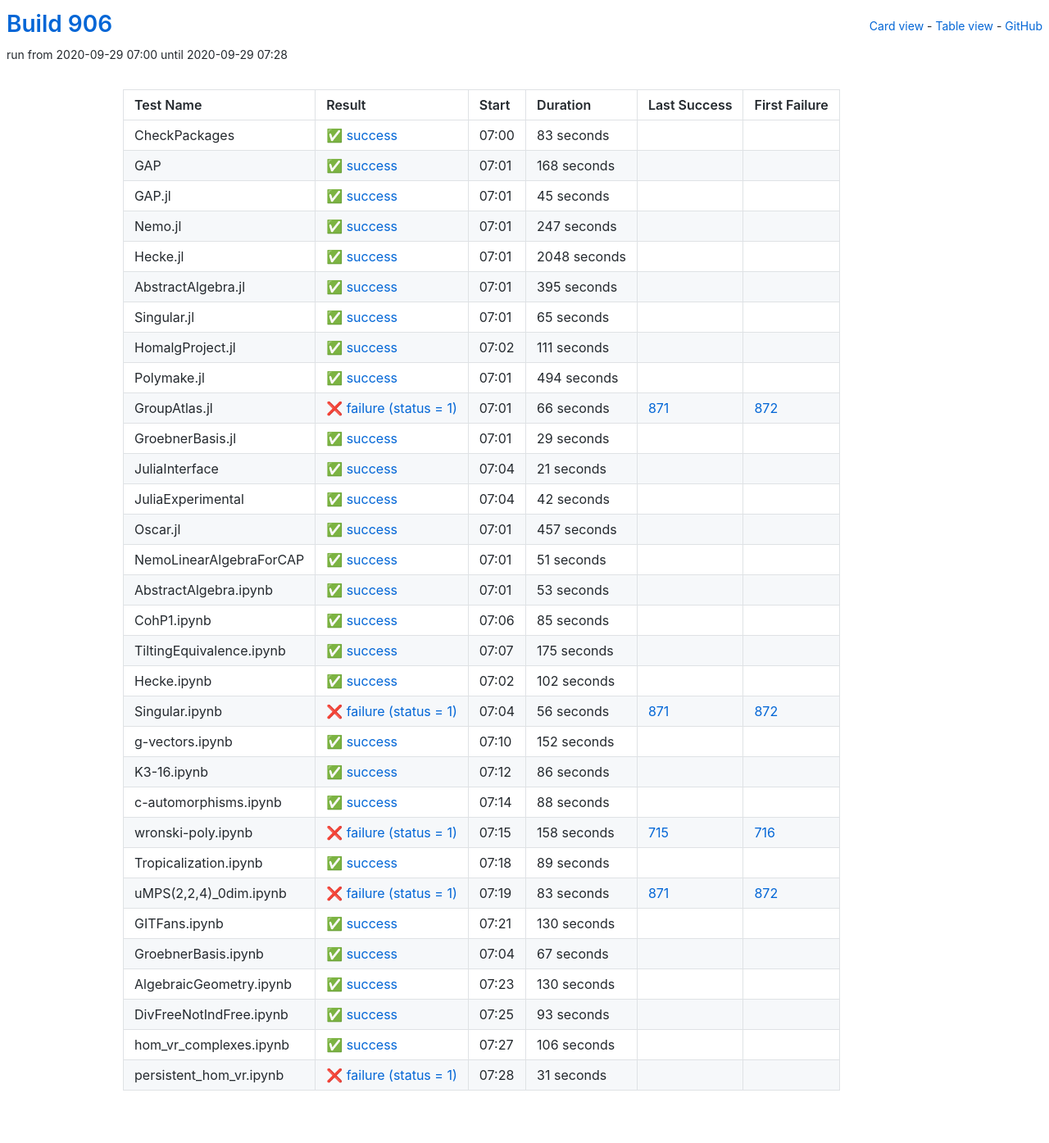
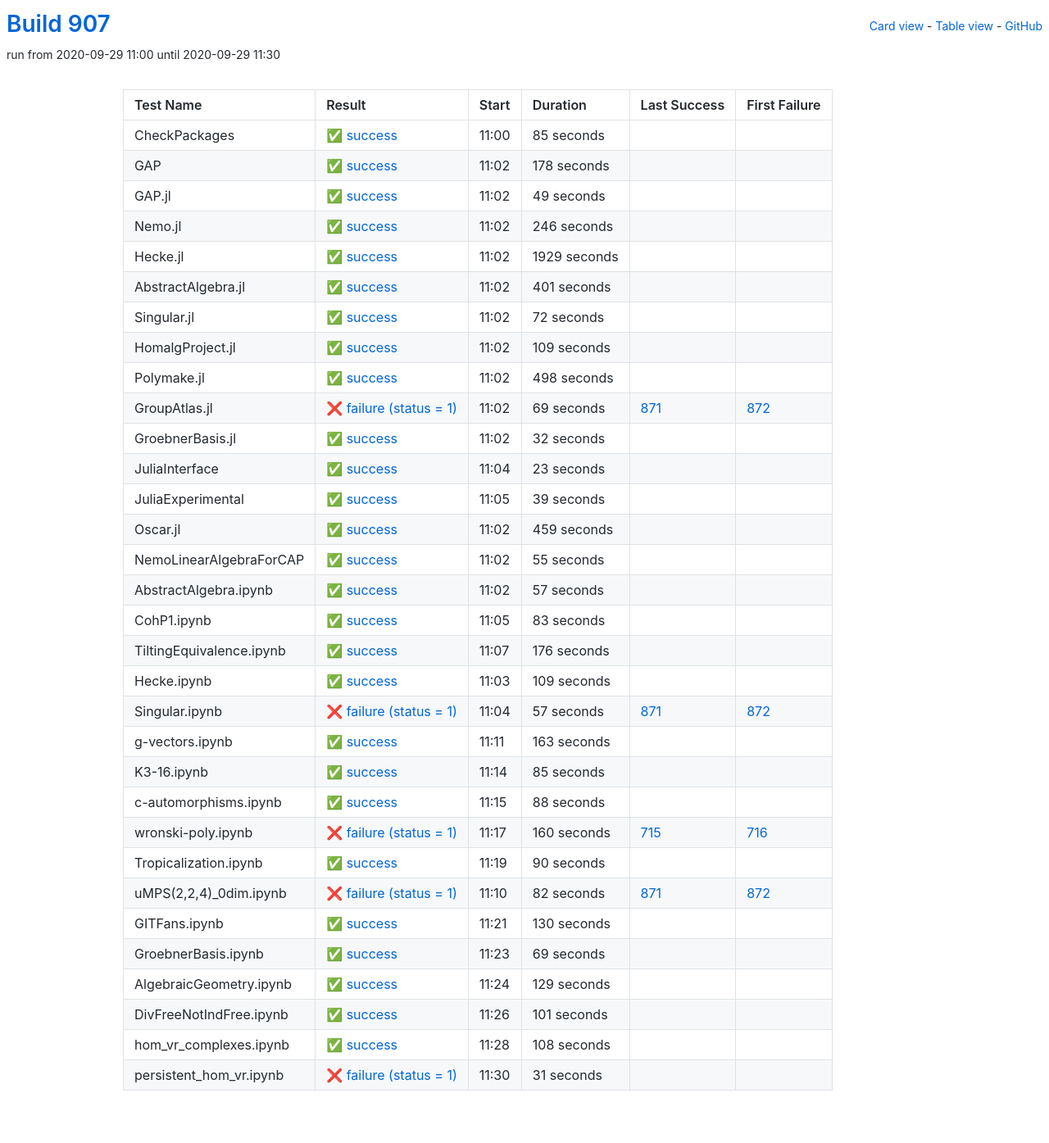
Before and after one commit to oscar-system/oscar-ci-status-stable, a Jekyll site: the page built from table.html, in a window 1280 px wide. Shown: the whole page at 82% size. Built offline with Jekyll 4.4.1, drawn with Linux system fonts in a browser that asks for light colours.

Commit message:
Build #907

```diff
--- a/_data/ci.yml
+++ b/_data/ci.yml
@@ -1,6 +1,6 @@
 ---
-build: 906
-build_url: https://oscarci.mathematik.uni-kl.de/job/oscar-stable/906/
+build: 907
+build_url: https://oscarci.mathematik.uni-kl.de/job/oscar-stable/907/
 job: oscar-stable
 organization: oscar-system
 repo: oscar-ci-status-stable
@@ -8,8 +8,200 @@ repourl: https://github.com/oscar-system/oscar-ci-status-stable
 tests:
 - name: CheckPackages
   id: checkpackages
-  log: https://oscarci.mathematik.uni-kl.de/job/oscar-stable/906/artifact/logs/build-906/CheckPackages.log
-  start: 2020-09-29 07:00
+  log: https://oscarci.mathematik.uni-kl.de/job/oscar-stable/907/artifact/logs/build-907/CheckPackages.log
+  start: 2020-09-29 11:00
+  success: true
+  exitcode: 0
+  status: success
+  duration: 85
+  last_success: false
+  last_success_url:
+  first_failure: false
+  first_failure_url:
+- name: GAP
+  id: gap
+  log: https://oscarci.mathematik.uni-kl.de/job/oscar-stable/907/artifact/logs/build-907/GAP.log
+  start: 2020-09-29 11:02
+  success: true
+  exitcode: 0
+  status: success
+  duration: 178
+  last_success: false
+  last_success_url:
+  first_failure: false
+  first_failure_url:
+- name: GAP.jl
+  id: gap-jl
+  log: https://oscarci.mathematik.uni-kl.de/job/oscar-stable/907/artifact/logs/build-907/GAP.jl.log
+  start: 2020-09-29 11:02
+  success: true
+  exitcode: 0
+  status: success
+  duration: 49
+  last_success: false
+  last_success_url:
+  first_failure: false
+  first_failure_url:
+- name: Nemo.jl
+  id: nemo-jl
+  log: https://oscarci.mathematik.uni-kl.de/job/oscar-stable/907/artifact/logs/build-907/Nemo.jl.log
+  start: 2020-09-29 11:02
+  success: true
+  exitcode: 0
+  status: success
+  duration: 246
+  last_success: false
+  last_success_url:
+  first_failure: false
+  first_failure_url:
+- name: Hecke.jl
+  id: hecke-jl
+  log: https://oscarci.mathematik.uni-kl.de/job/oscar-stable/907/artifact/logs/build-907/Hecke.jl.log
+  start: 2020-09-29 11:02
+  success: true
+  exitcode: 0
+  status: success
+  duration: 1929
+  last_success: false
+  last_success_url:
+  first_failure: false
+  first_failure_url:
+- name: AbstractAlgebra.jl
+  id: abstractalgebra-jl
+  log: https://oscarci.mathematik.uni-kl.de/job/oscar-stable/907/artifact/logs/build-907/AbstractAlgebra.jl.log
+  start: 2020-09-29 11:02
+  success: true
+  exitcode: 0
+  status: success
+  duration: 401
+  last_success: false
+  last_success_url:
+  first_failure: false
+  first_failure_url:
+- name: Singular.jl
+  id: singular-jl
+  log: https://oscarci.mathematik.uni-kl.de/job/oscar-stable/907/artifact/logs/build-907/Singular.jl.log
+  start: 2020-09-29 11:02
+  success: true
+  exitcode: 0
+  status: success
+  duration: 72
+  last_success: false
+  last_success_url:
+  first_failure: false
+  first_failure_url:
+- name: HomalgProject.jl
+  id: homalgproject-jl
+  log: https://oscarci.mathematik.uni-kl.de/job/oscar-stable/907/artifact/logs/build-907/HomalgProject.jl.log
+  start: 2020-09-29 11:02
+  success: true
+  exitcode: 0
+  status: success
+  duration: 109
+  last_success: false
+  last_success_url:
+  first_failure: false
+  first_failure_url:
+- name: Polymake.jl
+  id: polymake-jl
+  log: https://oscarci.mathematik.uni-kl.de/job/oscar-stable/907/artifact/logs/build-907/Polymake.jl.log
+  start: 2020-09-29 11:02
+  success: true
+  exitcode: 0
+  status: success
+  duration: 498
+  last_success: false
+  last_success_url:
+  first_failure: false
+  first_failure_url:
+- name: GroupAtlas.jl
+  id: groupatlas-jl
+  log: https://oscarci.mathematik.uni-kl.de/job/oscar-stable/907/artifact/logs/build-907/GroupAtlas.jl.log
+  start: 2020-09-29 11:02
+  success: false
+  exitcode: 1
+  status: failure
+  duration: 69
+  last_success: 871
+  last_success_url: https://oscarci.mathematik.uni-kl.de/job/oscar-stable/871/
+  first_failure: 872
+  first_failure_url: https://oscarci.mathematik.uni-kl.de/job/oscar-stable/872/
+- name: GroebnerBasis.jl
+  id: groebnerbasis-jl
+  log: https://oscarci.mathematik.uni-kl.de/job/oscar-stable/907/artifact/logs/build-907/GroebnerBasis.jl.log
+  start: 2020-09-29 11:02
+  success: true
+  exitcode: 0
+  status: success
+  duration: 32
+  last_success: false
+  last_success_url:
+  first_failure: false
+  first_failure_url:
+- name: JuliaInterface
+  id: juliainterface
+  log: https://oscarci.mathematik.uni-kl.de/job/oscar-stable/907/artifact/logs/build-907/JuliaInterface.log
+  start: 2020-09-29 11:04
+  success: true
+  exitcode: 0
+  status: success
+  duration: 23
+  last_success: false
+  last_success_url:
+  first_failure: false
+  first_failure_url:
+- name: JuliaExperimental
+  id: juliaexperimental
+  log: https://oscarci.mathematik.uni-kl.de/job/oscar-stable/907/artifact/logs/build-907/JuliaExperimental.log
+  start: 2020-09-29 11:05
+  success: true
+  exitcode: 0
+  status: success
+  duration: 39
+  last_success: false
+  last_success_url:
+  first_failure: false
+  first_failure_url:
+- name: Oscar.jl
+  id: oscar-jl
+  log: https://oscarci.mathematik.uni-kl.de/job/oscar-stable/907/artifact/logs/build-907/Oscar.jl.log
+  start: 2020-09-29 11:02
+  success: true
+  exitcode: 0
+  status: success
+  duration: 459
+  last_success: false
+  last_success_url:
+  first_failure: false
+  first_failure_url:
+- name: NemoLinearAlgebraForCAP
+  id: nemolinearalgebraforcap
+  log: https://oscarci.mathematik.uni-kl.de/job/oscar-stable/907/artifact/logs/build-907/NemoLinearAlgebraForCAP.log
+  start: 2020-09-29 11:02
+  success: true
+  exitcode: 0
+  status: success
+  duration: 55
+  last_success: false
+  last_success_url:
+  first_failure: false
+  first_failure_url:
+- name: AbstractAlgebra.ipynb
+  id: abstractalgebra-ipynb
+  log: https://oscarci.mathematik.uni-kl.de/job/oscar-stable/907/artifact/logs/build-907/AbstractAlgebra.ipynb.log
+  start: 2020-09-29 11:02
+  success: true
+  exitcode: 0
+  status: success
+  duration: 57
+  last_success: false
+  last_success_url:
+  first_failure: false
+  first_failure_url:
+- name: CohP1.ipynb
+  id: cohp1-ipynb
+  log: https://oscarci.mathematik.uni-kl.de/job/oscar-stable/907/artifact/logs/build-907/CohP1.ipynb.log
+  start: 2020-09-29 11:05
   success: true
   exitcode: 0
   status: success
@@ -18,190 +210,58 @@ tests:
   last_success_url:
   first_failure: false
   first_failure_url:
-- name: GAP
-  id: gap
-  log: https://oscarci.mathematik.uni-kl.de/job/oscar-stable/906/artifact/logs/build-906/GAP.log
-  start: 2020-09-29 07:01
+- name: TiltingEquivalence.ipynb
+  id: tiltingequivalence-ipynb
+  log: https://oscarci.mathematik.uni-kl.de/job/oscar-stable/907/artifact/logs/build-907/TiltingEquivalence.ipynb.log
+  start: 2020-09-29 11:07
   success: true
   exitcode: 0
   status: success
-  duration: 168
+  duration: 176
   last_success: false
   last_success_url:
   first_failure: false
   first_failure_url:
-- name: GAP.jl
-  id: gap-jl
-  log: https://oscarci.mathematik.uni-kl.de/job/oscar-stable/906/artifact/logs/build-906/GAP.jl.log
-  start: 2020-09-29 07:01
+- name: Hecke.ipynb
+  id: hecke-ipynb
+  log: https://oscarci.mathematik.uni-kl.de/job/oscar-stable/907/artifact/logs/build-907/Hecke.ipynb.log
+  start: 2020-09-29 11:03
   success: true
   exitcode: 0
   status: success
-  duration: 45
+  duration: 109
   last_success: false
   last_success_url:
   first_failure: false
   first_failure_url:
-- name: Nemo.jl
-  id: nemo-jl
-  log: https://oscarci.mathematik.uni-kl.de/job/oscar-stable/906/artifact/logs/build-906/Nemo.jl.log
-  start: 2020-09-29 07:01
+- name: Singular.ipynb
+  id: singular-ipynb
+  log: https://oscarci.mathematik.uni-kl.de/job/oscar-stable/907/artifact/logs/build-907/Singular.ipynb.log
+  start: 2020-09-29 11:04
+  success: false
+  exitcode: 1
+  status: failure
+  duration: 57
+  last_success: 871
+  last_success_url: https://oscarci.mathematik.uni-kl.de/job/oscar-stable/871/
+  first_failure: 872
+  first_failure_url: https://oscarci.mathematik.uni-kl.de/job/oscar-stable/872/
+- name: g-vectors.ipynb
+  id: g-vectors-ipynb
+  log: https://oscarci.mathematik.uni-kl.de/job/oscar-stable/907/artifact/logs/build-907/g-vectors.ipynb.log
+  start: 2020-09-29 11:11
   success: true
   exitcode: 0
   status: success
-  duration: 247
+  duration: 163
   last_success: false
   last_success_url:
   first_failure: false
   first_failure_url:
-- name: Hecke.jl
-  id: hecke-jl
-  log: https://oscarci.mathematik.uni-kl.de/job/oscar-stable/906/artifact/logs/build-906/Hecke.jl.log
-  start: 2020-09-29 07:01
-  success: true
-  exitcode: 0
-  status: success
-  duration: 2048
-  last_success: false
-  last_success_url:
-  first_failure: false
-  first_failure_url:
-- name: AbstractAlgebra.jl
-  id: abstractalgebra-jl
-  log: https://oscarci.mathematik.uni-kl.de/job/oscar-stable/906/artifact/logs/build-906/AbstractAlgebra.jl.log
-  start: 2020-09-29 07:01
-  success: true
-  exitcode: 0
-  status: success
-  duration: 395
-  last_success: false
-  last_success_url:
-  first_failure: false
-  first_failure_url:
-- name: Singular.jl
-  id: singular-jl
-  log: https://oscarci.mathematik.uni-kl.de/job/oscar-stable/906/artifact/logs/build-906/Singular.jl.log
-  start: 2020-09-29 07:01
-  success: true
-  exitcode: 0
-  status: success
-  duration: 65
-  last_success: false
-  last_success_url:
-  first_failure: false
-  first_failure_url:
-- name: HomalgProject.jl
-  id: homalgproject-jl
-  log: https://oscarci.mathematik.uni-kl.de/job/oscar-stable/906/artifact/logs/build-906/HomalgProject.jl.log
-  start: 2020-09-29 07:02
-  success: true
-  exitcode: 0
-  status: success
-  duration: 111
-  last_success: false
-  last_success_url:
-  first_failure: false
-  first_failure_url:
-- name: Polymake.jl
-  id: polymake-jl
-  log: https://oscarci.mathematik.uni-kl.de/job/oscar-stable/906/artifact/logs/build-906/Polymake.jl.log
-  start: 2020-09-29 07:01
-  success: true
-  exitcode: 0
-  status: success
-  duration: 494
-  last_success: false
-  last_success_url:
-  first_failure: false
-  first_failure_url:
-- name: GroupAtlas.jl
-  id: groupatlas-jl
-  log: https://oscarci.mathematik.uni-kl.de/job/oscar-stable/906/artifact/logs/build-906/GroupAtlas.jl.log
-  start: 2020-09-29 07:01
-  success: false
-  exitcode: 1
-  status: failure
-  duration: 66
-  last_success: 871
-  last_success_url: https://oscarci.mathematik.uni-kl.de/job/oscar-stable/871/
-  first_failure: 872
-  first_failure_url: https://oscarci.mathematik.uni-kl.de/job/oscar-stable/872/
-- name: GroebnerBasis.jl
-  id: groebnerbasis-jl
-  log: https://oscarci.mathematik.uni-kl.de/job/oscar-stable/906/artifact/logs/build-906/GroebnerBasis.jl.log
-  start: 2020-09-29 07:01
-  success: true
-  exitcode: 0
-  status: success
-  duration: 29
-  last_success: false
-  last_success_url:
-  first_failure: false
-  first_failure_url:
-- name: JuliaInterface
-  id: juliainterface
-  log: https://oscarci.mathematik.uni-kl.de/job/oscar-stable/906/artifact/logs/build-906/JuliaInterface.log
-  start: 2020-09-29 07:04
-  success: true
-  exitcode: 0
-  status: success
-  duration: 21
-  last_success: false
-  last_success_url:
-  first_failure: false
-  first_failure_url:
-- name: JuliaExperimental
-  id: juliaexperimental
-  log: https://oscarci.mathematik.uni-kl.de/job/oscar-stable/906/artifact/logs/build-906/JuliaExperimental.log
-  start: 2020-09-29 07:04
-  success: true
-  exitcode: 0
-  status: success
-  duration: 42
-  last_success: false
-  last_success_url:
-  first_failure: false
-  first_failure_url:
-- name: Oscar.jl
-  id: oscar-jl
-  log: https://oscarci.mathematik.uni-kl.de/job/oscar-stable/906/artifact/logs/build-906/Oscar.jl.log
-  start: 2020-09-29 07:01
-  success: true
-  exitcode: 0
-  status: success
-  duration: 457
-  last_success: false
-  last_success_url:
-  first_failure: false
-  first_failure_url:
-- name: NemoLinearAlgebraForCAP
-  id: nemolinearalgebraforcap
-  log: https://oscarci.mathematik.uni-kl.de/job/oscar-stable/906/artifact/logs/build-906/NemoLinearAlgebraForCAP.log
-  start: 2020-09-29 07:01
-  success: true
-  exitcode: 0
-  status: success
-  duration: 51
-  last_success: false
-  last_success_url:
-  first_failure: false
-  first_failure_url:
-- name: AbstractAlgebra.ipynb
-  id: abstractalgebra-ipynb
-  log: https://oscarci.mathematik.uni-kl.de/job/oscar-stable/906/artifact/logs/build-906/AbstractAlgebra.ipynb.log
-  start: 2020-09-29 07:01
-  success: true
-  exitcode: 0
-  status: success
-  duration: 53
-  last_success: false
-  last_success_url:
-  first_failure: false
-  first_failure_url:
-- name: CohP1.ipynb
-  id: cohp1-ipynb
-  log: https://oscarci.mathematik.uni-kl.de/job/oscar-stable/906/artifact/logs/build-906/CohP1.ipynb.log
-  start: 2020-09-29 07:06
+- name: K3-16.ipynb
+  id: k3-16-ipynb
+  log: https://oscarci.mathematik.uni-kl.de/job/oscar-stable/907/artifact/logs/build-907/K3-16.ipynb.log
+  start: 2020-09-29 11:14
   success: true
   exitcode: 0
   status: success
@@ -210,70 +270,10 @@ tests:
   last_success_url:
   first_failure: false
   first_failure_url:
-- name: TiltingEquivalence.ipynb
-  id: tiltingequivalence-ipynb
-  log: https://oscarci.mathematik.uni-kl.de/job/oscar-stable/906/artifact/logs/build-906/TiltingEquivalence.ipynb.log
-  start: 2020-09-29 07:07
-  success: true
-  exitcode: 0
-  status: success
-  duration: 175
-  last_success: false
-  last_success_url:
-  first_failure: false
-  first_failure_url:
-- name: Hecke.ipynb
-  id: hecke-ipynb
-  log: https://oscarci.mathematik.uni-kl.de/job/oscar-stable/906/artifact/logs/build-906/Hecke.ipynb.log
-  start: 2020-09-29 07:02
-  success: true
-  exitcode: 0
-  status: success
-  duration: 102
-  last_success: false
-  last_success_url:
-  first_failure: false
-  first_failure_url:
-- name: Singular.ipynb
-  id: singular-ipynb
-  log: https://oscarci.mathematik.uni-kl.de/job/oscar-stable/906/artifact/logs/build-906/Singular.ipynb.log
-  start: 2020-09-29 07:04
-  success: false
-  exitcode: 1
-  status: failure
-  duration: 56
-  last_success: 871
-  last_success_url: https://oscarci.mathematik.uni-kl.de/job/oscar-stable/871/
-  first_failure: 872
-  first_failure_url: https://oscarci.mathematik.uni-kl.de/job/oscar-stable/872/
-- name: g-vectors.ipynb
-  id: g-vectors-ipynb
-  log: https://oscarci.mathematik.uni-kl.de/job/oscar-stable/906/artifact/logs/build-906/g-vectors.ipynb.log
-  start: 2020-09-29 07:10
-  success: true
-  exitcode: 0
-  status: success
-  duration: 152
-  last_success: false
-  last_success_url:
-  first_failure: false
-  first_failure_url:
-- name: K3-16.ipynb
-  id: k3-16-ipynb
-  log: https://oscarci.mathematik.uni-kl.de/job/oscar-stable/906/artifact/logs/build-906/K3-16.ipynb.log
-  start: 2020-09-29 07:12
-  success: true
-  exitcode: 0
-  status: success
-  duration: 86
-  last_success: false
-  last_success_url:
-  first_failure: false
-  first_failure_url:
 - name: c-automorphisms.ipynb
   id: c-automorphisms-ipynb
-  log: https://oscarci.mathematik.uni-kl.de/job/oscar-stable/906/artifact/logs/build-906/c-automorphisms.ipynb.log
-  start: 2020-09-29 07:14
+  log: https://oscarci.mathematik.uni-kl.de/job/oscar-stable/907/artifact/logs/build-907/c-automorphisms.ipynb.log
+  start: 2020-09-29 11:15
   success: true
   exitcode: 0
   status: success
@@ -284,44 +284,44 @@ tests:
   first_failure_url:
 - name: wronski-poly.ipynb
   id: wronski-poly-ipynb
-  log: https://oscarci.mathematik.uni-kl.de/job/oscar-stable/906/artifact/logs/build-906/wronski-poly.ipynb.log
-  start: 2020-09-29 07:15
+  log: https://oscarci.mathematik.uni-kl.de/job/oscar-stable/907/artifact/logs/build-907/wronski-poly.ipynb.log
+  start: 2020-09-29 11:17
   success: false
   exitcode: 1
   status: failure
-  duration: 158
+  duration: 160
   last_success: 715
   last_success_url: https://oscarci.mathematik.uni-kl.de/job/oscar-stable/715/
   first_failure: 716
   first_failure_url: https://oscarci.mathematik.uni-kl.de/job/oscar-stable/716/
 - name: Tropicalization.ipynb
   id: tropicalization-ipynb
-  log: https://oscarci.mathematik.uni-kl.de/job/oscar-stable/906/artifact/logs/build-906/Tropicalization.ipynb.log
-  start: 2020-09-29 07:18
+  log: https://oscarci.mathematik.uni-kl.de/job/oscar-stable/907/artifact/logs/build-907/Tropicalization.ipynb.log
+  start: 2020-09-29 11:19
   success: true
   exitcode: 0
   status: success
-  duration: 89
+  duration: 90
   last_success: false
   last_success_url:
   first_failure: false
   first_failure_url:
 - name: uMPS(2,2,4)_0dim.ipynb
   id: umps-2-2-4-0dim-ipynb
-  log: https://oscarci.mathematik.uni-kl.de/job/oscar-stable/906/artifact/logs/build-906/uMPS-2-2-4-_0dim.ipynb.log
-  start: 2020-09-29 07:19
+  log: https://oscarci.mathematik.uni-kl.de/job/oscar-stable/907/artifact/logs/build-907/uMPS-2-2-4-_0dim.ipynb.log
+  start: 2020-09-29 11:10
   success: false
   exitcode: 1
   status: failure
-  duration: 83
+  duration: 82
   last_success: 871
   last_success_url: https://oscarci.mathematik.uni-kl.de/job/oscar-stable/871/
   first_failure: 872
   first_failure_url: https://oscarci.mathematik.uni-kl.de/job/oscar-stable/872/
 - name: GITFans.ipynb
   id: gitfans-ipynb
-  log: https://oscarci.mathematik.uni-kl.de/job/oscar-stable/906/artifact/logs/build-906/GITFans.ipynb.log
-  start: 2020-09-29 07:21
+  log: https://oscarci.mathematik.uni-kl.de/job/oscar-stable/907/artifact/logs/build-907/GITFans.ipynb.log
+  start: 2020-09-29 11:21
   success: true
   exitcode: 0
   status: success
@@ -332,56 +332,56 @@ tests:
   first_failure_url:
 - name: GroebnerBasis.ipynb
   id: groebnerbasis-ipynb
-  log: https://oscarci.mathematik.uni-kl.de/job/oscar-stable/906/artifact/logs/build-906/GroebnerBasis.ipynb.log
-  start: 2020-09-29 07:04
+  log: https://oscarci.mathematik.uni-kl.de/job/oscar-stable/907/artifact/logs/build-907/GroebnerBasis.ipynb.log
+  start: 2020-09-29 11:23
   success: true
   exitcode: 0
   status: success
-  duration: 67
+  duration: 69
   last_success: false
   last_success_url:
   first_failure: false
   first_failure_url:
 - name: AlgebraicGeometry.ipynb
   id: algebraicgeometry-ipynb
-  log: https://oscarci.mathematik.uni-kl.de/job/oscar-stable/906/artifact/logs/build-906/AlgebraicGeometry.ipynb.log
-  start: 2020-09-29 07:23
+  log: https://oscarci.mathematik.uni-kl.de/job/oscar-stable/907/artifact/logs/build-907/AlgebraicGeometry.ipynb.log
+  start: 2020-09-29 11:24
   success: true
   exitcode: 0
   status: success
-  duration: 130
+  duration: 129
   last_success: false
   last_success_url:
   first_failure: false
   first_failure_url:
 - name: DivFreeNotIndFree.ipynb
   id: divfreenotindfree-ipynb
-  log: https://oscarci.mathematik.uni-kl.de/job/oscar-stable/906/artifact/logs/build-906/DivFreeNotIndFree.ipynb.log
-  start: 2020-09-29 07:25
+  log: https://oscarci.mathematik.uni-kl.de/job/oscar-stable/907/artifact/logs/build-907/DivFreeNotIndFree.ipynb.log
+  start: 2020-09-29 11:26
   success: true
   exitcode: 0
   status: success
-  duration: 93
+  duration: 101
   last_success: false
   last_success_url:
   first_failure: false
   first_failure_url:
 - name: hom_vr_complexes.ipynb
   id: hom-vr-complexes-ipynb
-  log: https://oscarci.mathematik.uni-kl.de/job/oscar-stable/906/artifact/logs/build-906/hom_vr_complexes.ipynb.log
-  start: 2020-09-29 07:27
+  log: https://oscarci.mathematik.uni-kl.de/job/oscar-stable/907/artifact/logs/build-907/hom_vr_complexes.ipynb.log
+  start: 2020-09-29 11:28
   success: true
   exitcode: 0
   status: success
-  duration: 106
+  duration: 108
   last_success: false
   last_success_url:
   first_failure: false
   first_failure_url:
 - name: persistent_hom_vr.ipynb
   id: persistent-hom-vr-ipynb
-  log: https://oscarci.mathematik.uni-kl.de/job/oscar-stable/906/artifact/logs/build-906/persistent_hom_vr.ipynb.log
-  start: 2020-09-29 07:28
+  log: https://oscarci.mathematik.uni-kl.de/job/oscar-stable/907/artifact/logs/build-907/persistent_hom_vr.ipynb.log
+  start: 2020-09-29 11:30
   success: false
   exitcode: 1
   status: failure
```
Also changed, not shown: README.md.
